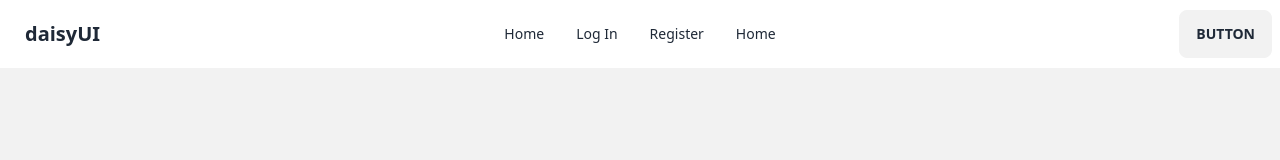
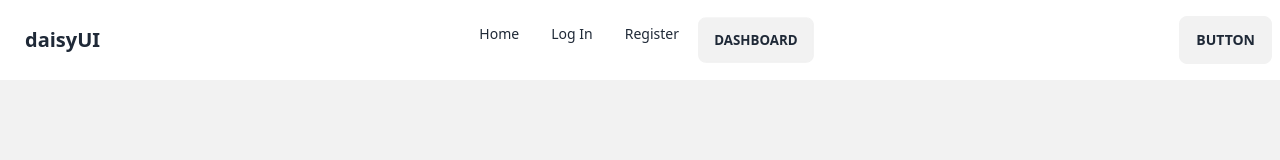
Before and after one commit to mahfuj-bd/remote-job-11-clinet, a React (Vite) app: page / in a window 1280 px wide. Shown: the top 160 px of the page. Built offline with nearby package versions, Linux system fonts and the light colour scheme; no server answers.

Commit message:
added navbar dashboard

```diff
--- a/src/components/Shared/Navbar/Navbar.jsx
+++ b/src/components/Shared/Navbar/Navbar.jsx
@@ -1,31 +1,67 @@
 import { Link } from "react-router-dom";
 
 const Navbar = () => {
-
-    const navItems = <>
-    <li><Link to='/'>Home</Link></li>
-    <li><Link to='/login'>Log In</Link></li>
-    <li><Link to='/register'>Register</Link></li>
-    <li><Link to='/'>Home</Link></li>
+  const navItems = (
+    <>
+      <li>
+        <Link to="/">Home</Link>
+      </li>
+      <li>
+        <Link to="/login">Log In</Link>
+      </li>
+      <li>
+        <Link to="/register">Register</Link>
+      </li>
+      <div className="dropdown dropdown-hover">
+        <label tabIndex={0} className="btn">
+          Dashboard
+        </label>
+        <ul
+          tabIndex={0}
+          className="dropdown-content z-[1] menu p-2 rounded-box w-52"
+        >
+          <li>
+            <a>Item 1</a>
+          </li>
+          <li>
+            <a>Item 2</a>
+          </li>
+        </ul>
+      </div>
     </>
+  );
 
   return (
     <div className="navbar bg-base-100">
       <div className="navbar-start">
         <div className="dropdown">
           <label tabIndex={0} className="btn btn-ghost lg:hidden">
-        <svg xmlns="http://www.w3.org/2000/svg" className="h-5 w-5" fill="none" viewBox="0 0 24 24" stroke="currentColor"><path strokeLinecap="round" strokeLinejoin="round" strokeWidth="2" d="M4 6h16M4 12h8m-8 6h16" /></svg>
+            <svg
+              xmlns="http://www.w3.org/2000/svg"
+              className="h-5 w-5"
+              fill="none"
+              viewBox="0 0 24 24"
+              stroke="currentColor"
+            >
+              <path
+                strokeLinecap="round"
+                strokeLinejoin="round"
+                strokeWidth="2"
+                d="M4 6h16M4 12h8m-8 6h16"
+              />
+            </svg>
           </label>
-      <ul tabIndex={0} className="menu menu-sm dropdown-content mt-3 z-[1] p-2 shadow bg-base-100 rounded-box w-52">
+          <ul
+            tabIndex={0}
+            className="menu menu-sm dropdown-content mt-3 z-[1] p-2 shadow bg-base-100 rounded-box w-52"
+          >
             {navItems}
           </ul>
         </div>
         <a className="btn btn-ghost normal-case text-xl">daisyUI</a>
       </div>
       <div className="navbar-center hidden lg:flex">
-    <ul className="menu menu-horizontal px-1">
-      {navItems}
-    </ul>
+        <ul className="menu menu-horizontal px-1">{navItems}</ul>
       </div>
       <div className="navbar-end">
         <a className="btn">Button</a>
```
Lines whose indentation alone changed are shown as unchanged.
